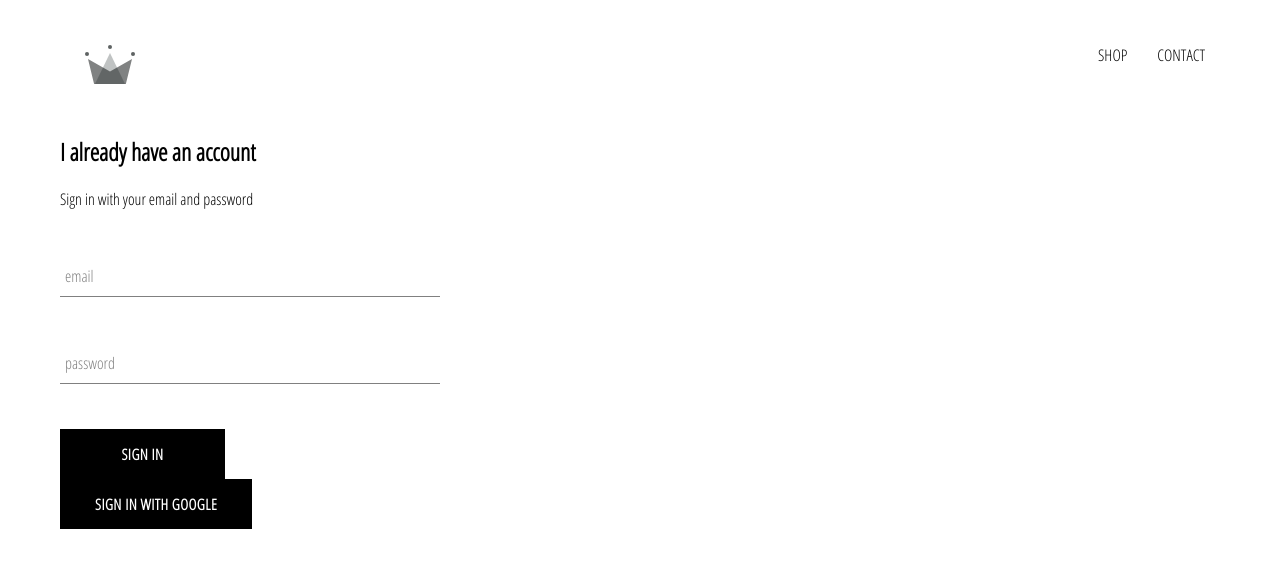
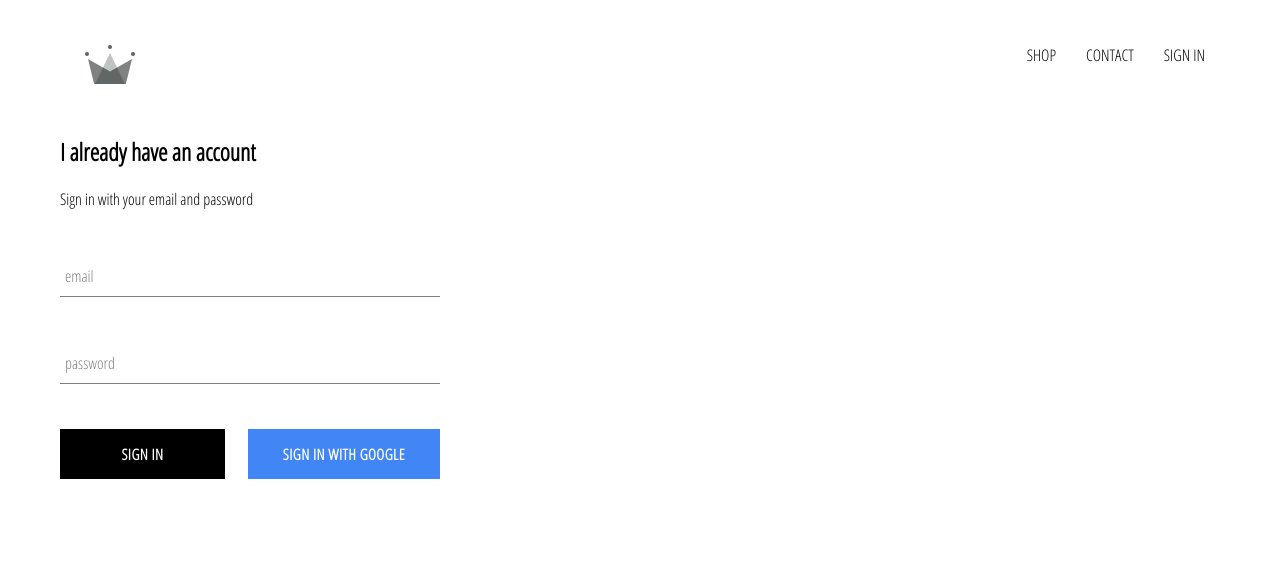
Before and after one commit to albert-tarkaa/crwnApp, a React (Create React App) app: page /signin in a window 1280 px wide. Shown: the top 568 px of the page. Built offline with nearby package versions, Linux system fonts and the light colour scheme; no server answers.

Commit message:
Sigin and signout implemented with Firebase

```diff
--- a/src/App.js
+++ b/src/App.js
@@ -16,16 +16,22 @@
     };
   }
 
+  unSubscribeFromAuth = null;
+
   componentDidMount() {
-    auth.onAuthStateChanged((user) => {
+    this.unSubscribeFromAuth = auth.onAuthStateChanged((user) => {
       this.setState({ currentUser: user });
     });
+  }
+
+  componentWillUnmount() {
+    this.unSubscribeFromAuth();
   }
 
   render() {
     return (
       <div>
-        <Header />
+        <Header currentUser={this.state.currentUser} />
         <Switch>
           <Route exact path='/' component={Homepage} />
           <Route path='/shop' component={ShopPage} />
--- a/src/components/customButton.js
+++ b/src/components/customButton.js
@@ -1,9 +1,9 @@
 import React from 'react';
 import './custom-button.styles.scss';
 
-const CustomButtom = ({ children, ...OtherProps }) => {
+const CustomButtom = ({ children, isGoogleSignIn, ...OtherProps }) => {
   return (
-    <button className='custom-button' {...OtherProps}>
+    <button className={`${isGoogleSignIn ? 'google-sign-in' : ''} custom-button`} {...OtherProps}>
       {children}
     </button>
   );
--- a/src/components/header.js
+++ b/src/components/header.js
@@ -2,8 +2,9 @@
 import './header.styles.scss';
 import { ReactComponent as Logo } from '../assets/crown.svg';
 import { Link } from 'react-router-dom';
+import { auth } from '../firebase/firebase.util';
 
-function Header() {
+function Header({ currentUser }) {
   return (
     <div className='header'>
       <Link to='/' className='logo-container'>
@@ -16,6 +17,16 @@
         <Link className='option' to='/contact'>
           CONTACT
         </Link>
+
+        {currentUser ? (
+          <div className='option' onClick={() => auth.signOut()}>
+            SIGN OUT
+          </div>
+        ) : (
+          <Link className='option' to='/signin'>
+            SIGN IN
+          </Link>
+        )}
       </div>
     </div>
   );
--- a/src/components/signin.js
+++ b/src/components/signin.js
@@ -43,10 +43,12 @@
             label='password'
             required
           />
-          <CustomButtom type='submit'>Sign in </CustomButtom>
-          <CustomButtom type='button' onClick={signInWithGoogle}>
-            Sign in with Google{' '}
-          </CustomButtom>
+          <div className='buttons'>
+            <CustomButtom type='submit'>Sign in </CustomButtom>
+            <CustomButtom type='button' onClick={signInWithGoogle} isGoogleSignIn>
+              Sign in with Google
+            </CustomButtom>
+          </div>
         </form>
       </div>
     );
```
